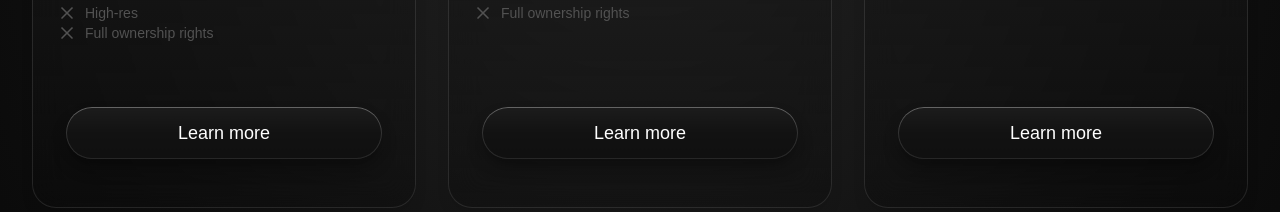
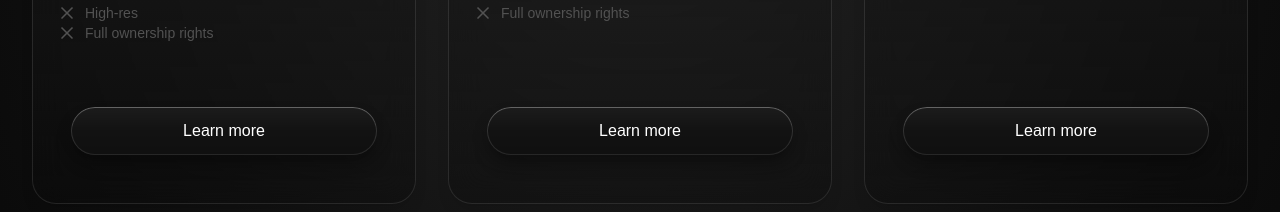
Before and after one commit to jakobdahlin/jdarph, a Next.js app: page / in a window 1280 px wide. Shown: the part 1700-1912 px from the top of the page. Built offline with nearby package versions, Linux system fonts and the light colour scheme.

Commit message:
learn more resize

```diff
--- a/components/exclusivebutton.tsx
+++ b/components/exclusivebutton.tsx
@@ -26,7 +26,7 @@ const ExclusiveButton = () => {
             className="absolute inset-[1px] bg-neutral-950/80 rounded-full pointer-events-none
             transition-shadow duration-100 z-10"
           />
-          <span className="transition-colors relative z-10 text-lg">
+          <span className="transition-colors relative z-10 text-md">
           Learn more
           </span>
         </button>
--- a/components/extendedbutton.tsx
+++ b/components/extendedbutton.tsx
@@ -26,7 +26,7 @@ const ExtendedButton = () => {
             className="absolute inset-[1px] bg-neutral-950/80 rounded-full pointer-events-none
             transition-shadow duration-100 z-10"
           />
-          <span className="transition-colors relative z-10 text-lg">
+          <span className="transition-colors relative z-10 text-md">
             Learn more
           </span>
         </button>
--- a/components/standardbutton.tsx
+++ b/components/standardbutton.tsx
@@ -27,7 +27,7 @@ const StandardButton = () => {
             className="absolute inset-[1px] bg-neutral-950/80 rounded-full pointer-events-none
             transition-shadow duration-100 z-10"
           />
-          <span className="transition-colors relative z-10 text-lg">
+          <span className="transition-colors relative z-10 text-md">
           Learn more
           </span>
         </button>
```
